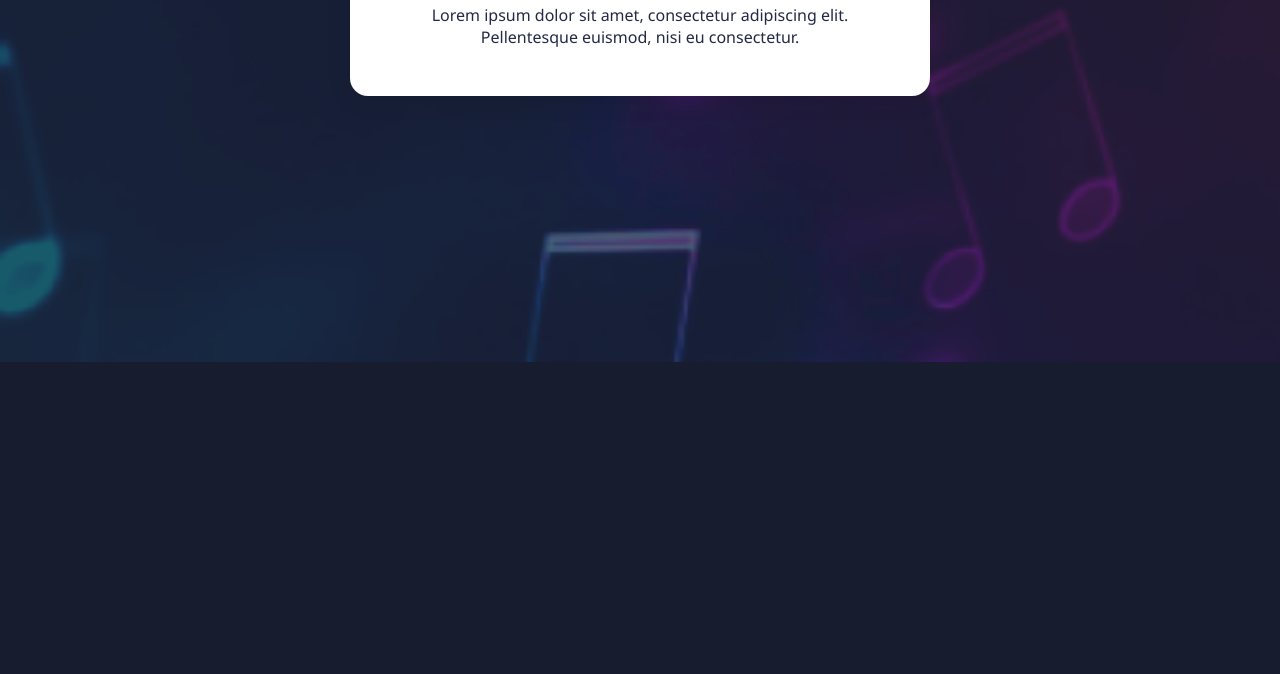
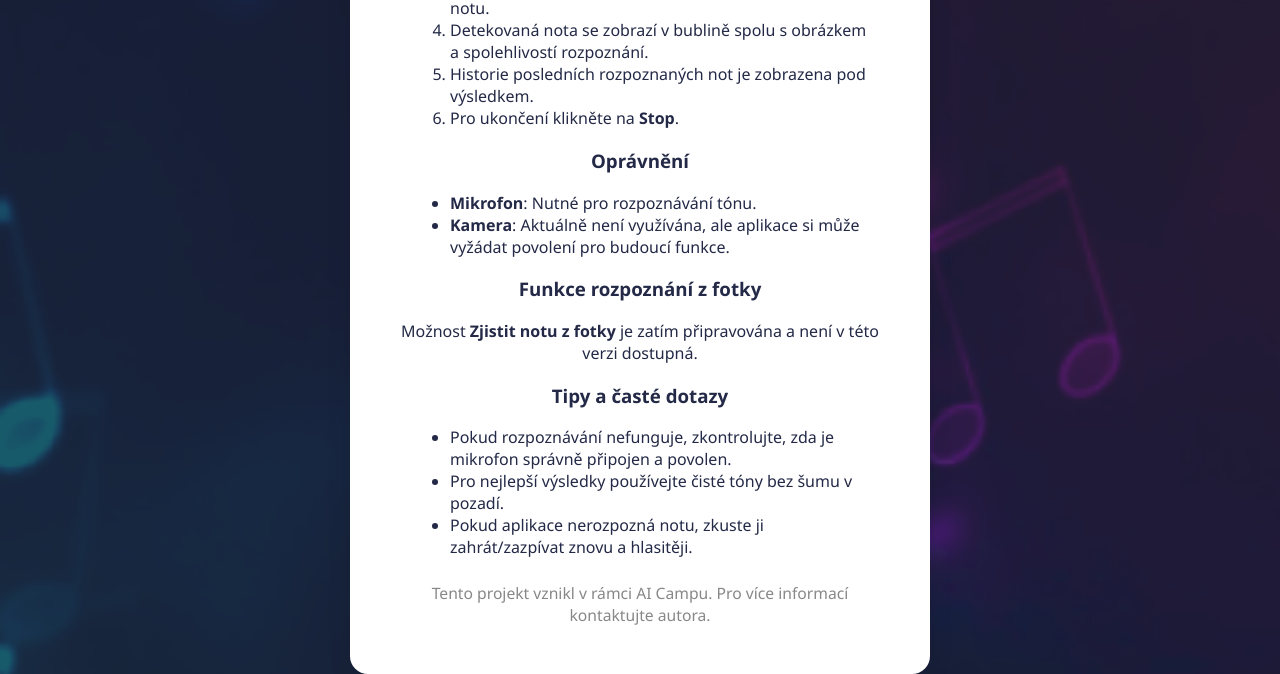
Before and after one commit to Sipxi/ai-camp-students-project, a plain HTML site: page help.html in a window 1280 px wide. Shown: the part 478-1152 px from the top of the page. Before the commit the page ends 840 px from the top, so only its background shows below. Drawn offline with Linux system fonts and the light colour scheme.

Commit message:
added better help

```diff
--- a/help.html
+++ b/help.html
@@ -18,7 +18,31 @@
   <div class="main-bg" style="min-height:calc(100vh - 70px);display:flex;align-items:center;justify-content:center;">
     <div style="background:#fff;color:#232946;padding:2rem 2.5rem;border-radius:18px;box-shadow:0 4px 24px rgba(0,0,0,0.10);max-width:500px;width:100%;text-align:center;">
       <h2>Nápověda</h2>
-      <p>Lorem ipsum dolor sit amet, consectetur adipiscing elit. Pellentesque euismod, nisi eu consectetur.</p>
+      <h3>O aplikaci Sky Notes AI</h3>
+      <p>Sky Notes AI vám pomáhá rozpoznat hudební noty podle zvuku. Stačí zapnout rozpoznávání tónu, zazpívat nebo zahrát notu, a aplikace vám ukáže, jakou notu slyší.</p>
+      <h3>Jak používat rozpoznávání tónu</h3>
+      <ol style="text-align:left; margin: 0 auto; max-width: 420px;">
+        <li>Ujistěte se, že jste povolili přístup k mikrofonu (v Nastavení nebo při prvním spuštění).</li>
+        <li>Na hlavní stránce zaškrtněte <b>Zjistit notu z tónu</b>.</li>
+        <li>Klikněte na <b>Začít nahrávat</b> a zahrajte nebo zazpívejte notu.</li>
+        <li>Detekovaná nota se zobrazí v bublině spolu s obrázkem a spolehlivostí rozpoznání.</li>
+        <li>Historie posledních rozpoznaných not je zobrazena pod výsledkem.</li>
+        <li>Pro ukončení klikněte na <b>Stop</b>.</li>
+      </ol>
+      <h3>Oprávnění</h3>
+      <ul style="text-align:left; margin: 0 auto; max-width: 420px;">
+        <li><b>Mikrofon</b>: Nutné pro rozpoznávání tónu.</li>
+        <li><b>Kamera</b>: Aktuálně není využívána, ale aplikace si může vyžádat povolení pro budoucí funkce.</li>
+      </ul>
+      <h3>Funkce rozpoznání z fotky</h3>
+      <p>Možnost <b>Zjistit notu z fotky</b> je zatím připravována a není v této verzi dostupná.</p>
+      <h3>Tipy a časté dotazy</h3>
+      <ul style="text-align:left; margin: 0 auto; max-width: 420px;">
+        <li>Pokud rozpoznávání nefunguje, zkontrolujte, zda je mikrofon správně připojen a povolen.</li>
+        <li>Pro nejlepší výsledky používejte čisté tóny bez šumu v pozadí.</li>
+        <li>Pokud aplikace nerozpozná notu, zkuste ji zahrát/zazpívat znovu a hlasitěji.</li>
+      </ul>
+      <p style="margin-top:1.5rem;font-size:0.98em;color:#888;">Tento projekt vznikl v rámci AI Campu. Pro více informací kontaktujte autora.</p>
     </div>
   </div>
 </body>
```
